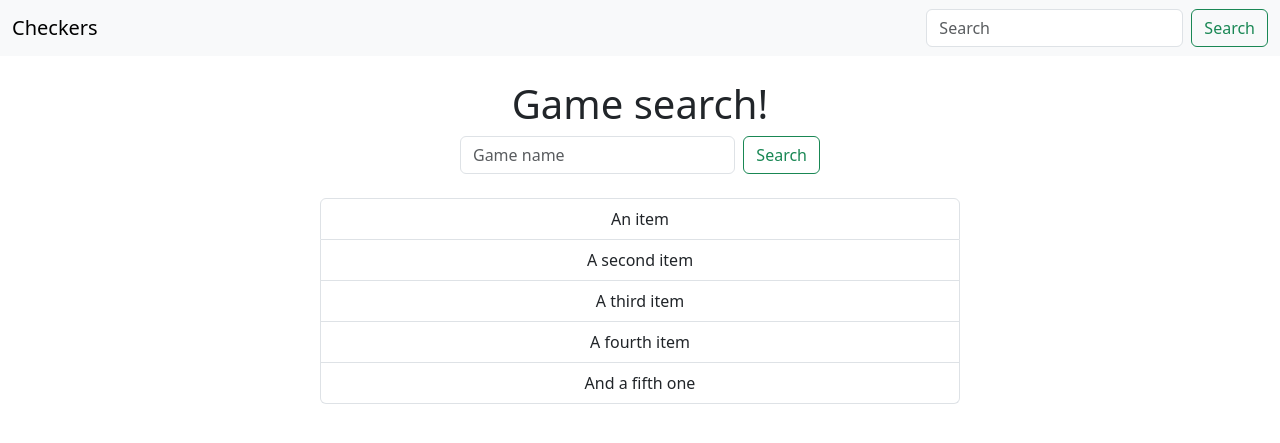
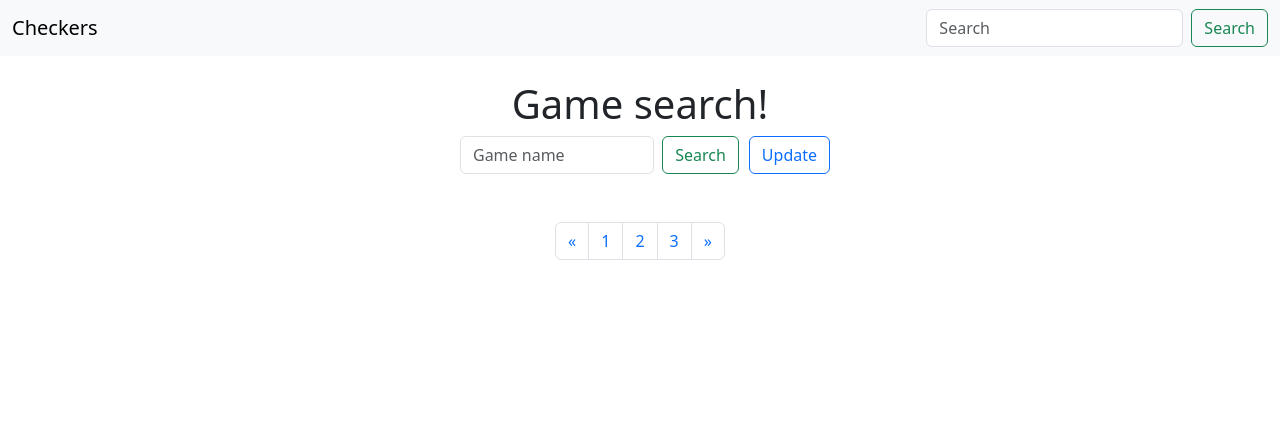
Before and after one commit to HogRider19/Checkers, a FastAPI app: page /search in a window 1280 px wide. Shown: the top 443 px of the page. Run offline with FastAPI, Linux system fonts and the light colour scheme; parts of the project's set-up code (start-up, migrations or seed data) failed here and were passed over.

Commit message:
Added findGame!

```diff
--- a/checkers/router_html.py
+++ b/checkers/router_html.py
@@ -15,6 +15,6 @@
 def game_search(request: Request):
     return templates.TemplateResponse('checkers/gameSearch.html', context={'request': request})
 
-@checkers_html_router.get('/game')
-def game_field(request: Request):
+@checkers_html_router.get('/game/field/{id}')
+def game_field(request: Request, id: str):
     return templates.TemplateResponse('checkers/gameField.html', context={'request': request})
--- a/main.py
+++ b/main.py
@@ -1,4 +1,5 @@
 from fastapi import FastAPI
+from fastapi.middleware.cors import CORSMiddleware
 from fastapi.staticfiles import StaticFiles
 
 from auth.router import auth_router, register_router
@@ -8,6 +9,19 @@
 
 
 app = FastAPI(title='Checkers')
+
+origins = [
+    "http://localhost",
+    "http://localhost:8000",
+]
+
+app.add_middleware(
+    CORSMiddleware,
+    allow_origins=["*"],
+    allow_credentials=True,
+    allow_methods=["*"],
+    allow_headers=["*"],
+)
 
 app.mount('/static', StaticFiles(directory='static'), name='static')
 
--- /dev/null
+++ b/static/js/findGame.js
@@ -0,0 +1,43 @@
+
+
+const request = new XMLHttpRequest();
+const url = "http://localhost:8000/game/list?page=0"
+
+
+function UpdateGameList(){
+    request.open('GET', url);
+
+    request.setRequestHeader('Content-Type', 'application/x-www-form-url');
+
+    request.addEventListener("readystatechange", () => {
+        if (request.readyState === 4 && request.status === 200) {
+
+            try {
+                var data = JSON.parse(request.responseText);
+            } catch(err) {
+                console.log(err.message + " in " + request.responseText);
+                return;
+            }
+
+            var gameUI = document.getElementById("gameUI")
+            while (gameUI.firstChild) {
+                gameUI.removeChild(gameUI.firstChild);
+            }
+            for(var i=0; i<data.length; i++){
+                var child = document.createElement('li')
+                child.className = 'list-group-item'
+                child.innerHTML = `
+                    <form action="http://localhost:8000/game/field/${data[i][1]}" method="get">
+                        <button type="submit" class="btn btn-info">Join</button>
+                    </form>
+                `
+                child.prepend(document.createTextNode(data[i][0]));
+                gameUI.appendChild(child);
+            }
+        }
+    });
+
+    request.send();
+}
+
+UpdateGameList();
--- a/templates/checkers/gameSearch.html
+++ b/templates/checkers/gameSearch.html
@@ -7,21 +7,41 @@
         <br>
         <h1>Game search!</h1>
         <div class="container-fluid" style="width: 30%;">
-            <form class="d-flex" role="search">
+            <form class="d-flex" onsubmit="UpdateGameList();return false;">
                 <input class="form-control me-2" type="search" placeholder="Game name" aria-label="Search">
                 <button class="btn btn-outline-success" type="submit">Search</button>
+                <button class="btn btn-outline-primary" type="submit"
+                    style="position: relative; left: 10px;">Update</button>
             </form>
         </div>
         <br>
 
-        <ul class="list-group" style="width: 50%;">
-            <li class="list-group-item">An item</li>
-            <li class="list-group-item">A second item</li>
-            <li class="list-group-item">A third item</li>
-            <li class="list-group-item">A fourth item</li>
-            <li class="list-group-item">And a fifth one</li>
-        </ul>
+        <ul id="gameUI" class="list-group" style="width: 50%;"></ul>
+
 
     </div>
+
+    <br>
+    <nav aria-label="Page navigation example">
+        <ul class="pagination justify-content-center">
+            <li class="page-item">
+                <a class="page-link" href="#" aria-label="Previous">
+                    <span aria-hidden="true">&laquo;</span>
+                </a>
+            </li>
+            <li class="page-item"><a class="page-link" href="#">1</a></li>
+            <li class="page-item"><a class="page-link" href="#">2</a></li>
+            <li class="page-item"><a class="page-link" href="#">3</a></li>
+            <li class="page-item">
+                <a class="page-link" href="#" aria-label="Next">
+                    <span aria-hidden="true">&raquo;</span>
+                </a>
+            </li>
+        </ul>
+    </nav>
+
 </center>
+
+<script src="{{url_for('static', path='/js/findGame.js')}}"></script>
+
 {% endblock %}
```
Also changed, not shown: checkers/router.py (+20 -1 lines), checkers/utils.py (+25 -5 lines).
